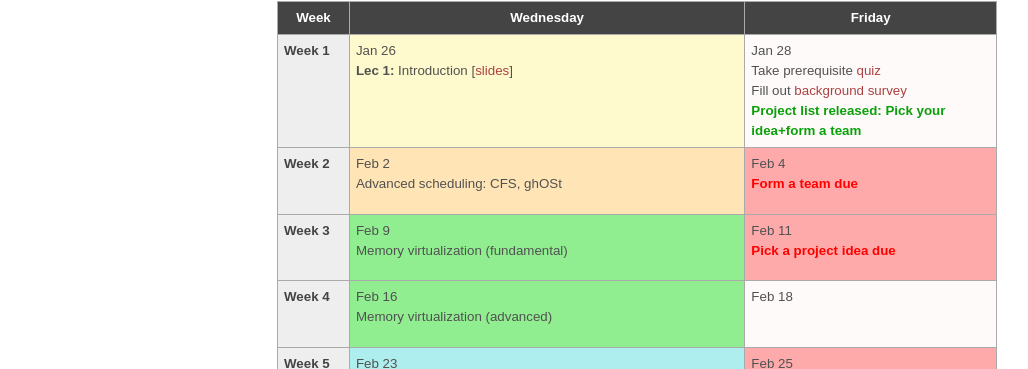
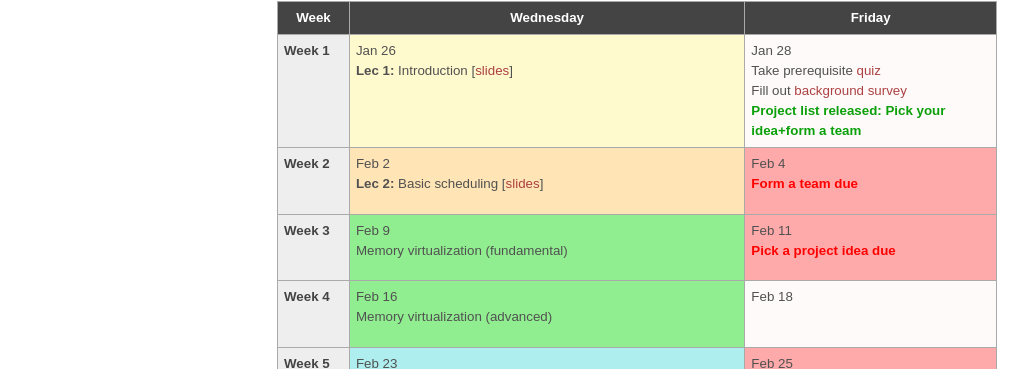
Before and after one commit to tddg/cs571-spring22, a Jekyll site: the page built from schedule.md, in a window 1280 px wide. Shown: the part 271-640 px from the top of the page, without its empty margins (3-1031 px from the left). Built offline with Jekyll 4.4.1, drawn with Linux system fonts in a browser that asks for light colours.

Commit message:
added lec 2

```diff
--- a/_data/news.yml
+++ b/_data/news.yml
@@ -1,5 +1,8 @@
 
-- date: <strong>01/26/2021</strong>
+- date: <strong>02/01/2022</strong>
+  headline: "Lec 2 is posted."
+
+- date: <strong>01/26/2022</strong>
   headline: "Lec 1 is posted."
 
 - date: <strong>01/15/2022</strong>
--- a/schedule.md
+++ b/schedule.md
@@ -123,7 +123,7 @@ The course schedule and the <a href="./reading_list.html">reading list</a> are t
 <tr> <!-- week of Feb 2 -->
   <td id="2021-2-2" class="date"><b>Week 2</b></td>
   <td class="cpuvirt">Feb 2<br/>
-	Advanced scheduling: CFS, ghOSt
+	<b>Lec 2:</b> Basic scheduling [<a href="./public/lecs/lec2-basic-sched.pdf">slides</a>]
 	</td>
   <td class="deadline">Feb 4<br/>
 	<span class="hwdue">Form a team due</span></td>
```
Also changed, not shown: 1 other file.
